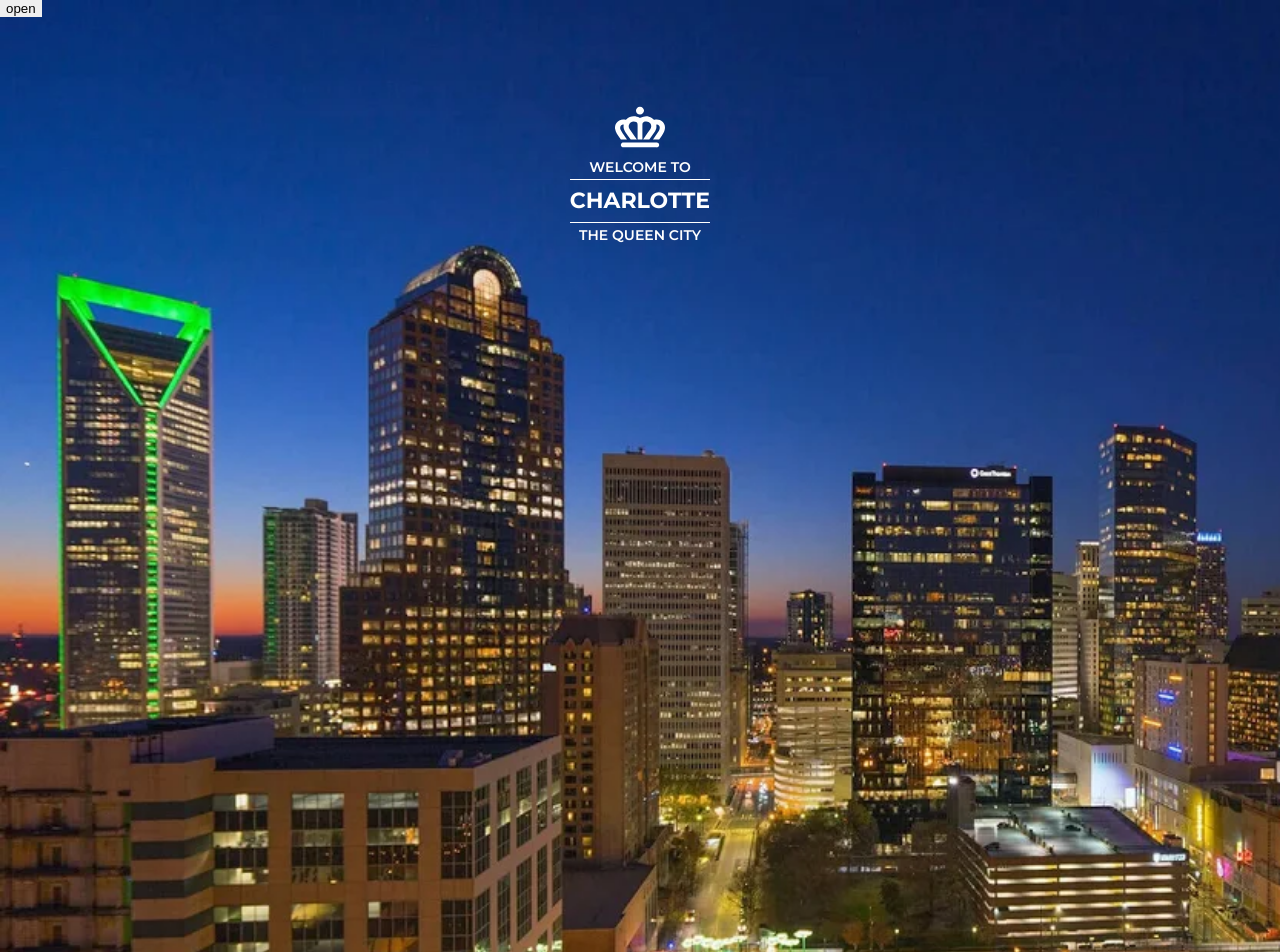
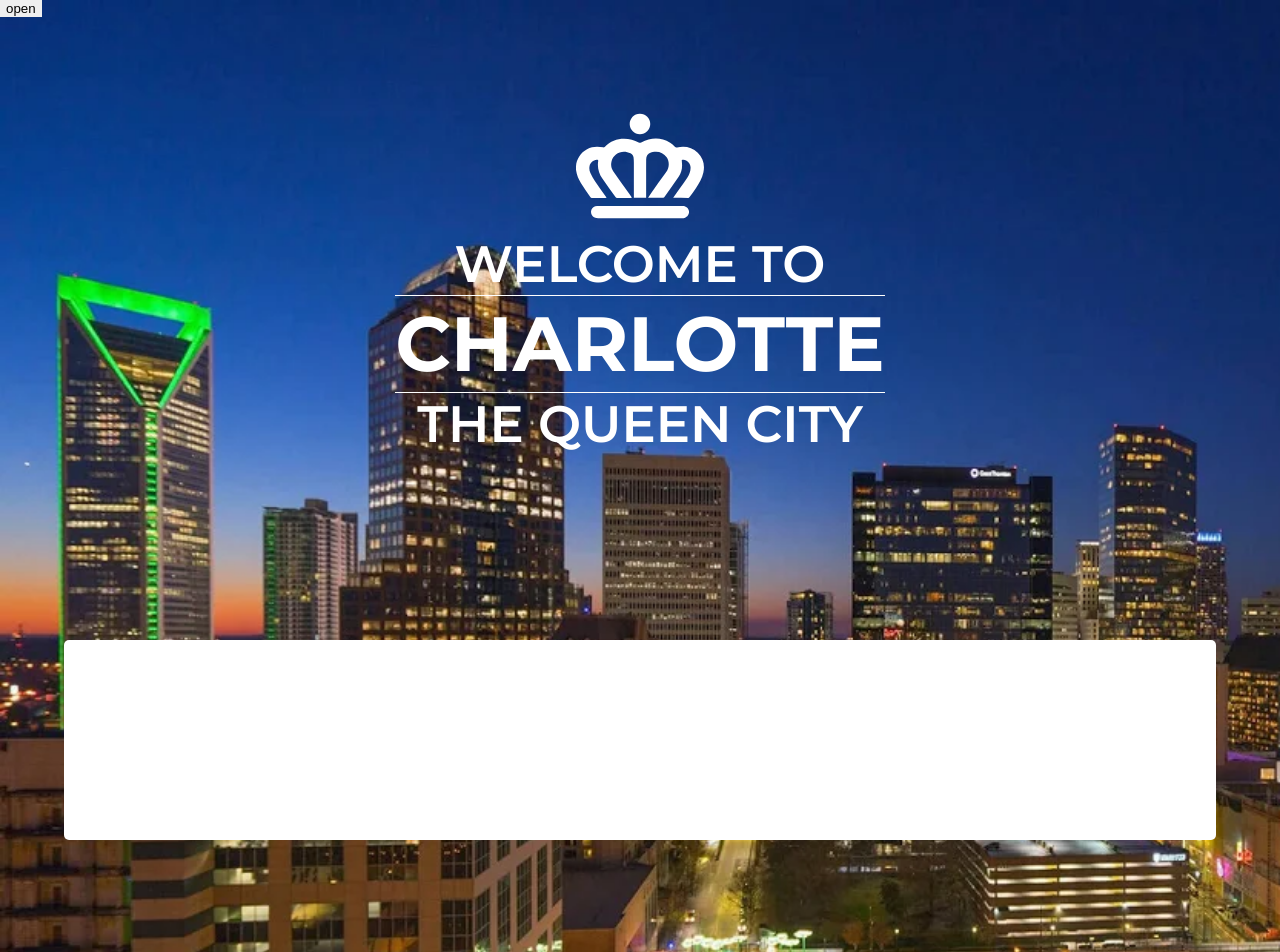
Before and after one commit to mba2/hotels, an Angular app: page / in a window 1280 px wide. Shown: the top 952 px of the page. Built offline with nearby package versions, Linux system fonts and the light colour scheme.

Commit message:
Intial styles for Calendar Component

```diff
--- a/src/app/components/footer/footer.component.scss
+++ b/src/app/components/footer/footer.component.scss
@@ -3,7 +3,7 @@
 footer {
   padding: 15px 10px 0;
   box-shadow: 0px -2px 11px #e6e6e6;
-
+  margin-top: 20vw;
 }
 
 .social-media {
--- a/src/app/components/header/header.component.html
+++ b/src/app/components/header/header.component.html
@@ -16,4 +16,7 @@
       the queen city
     </span>
   </div>
+  <div class="calendar-wrapper">
+
+  </div>
 </header>
--- a/src/app/components/header/header.component.scss
+++ b/src/app/components/header/header.component.scss
@@ -38,8 +38,8 @@ header {
      display: inline-block;
      // padding: 0 20px;
     svg {
-      width: 50px;
-      height: 50px;
+      width: 10vw;
+      height: 10vw;
 
     }
 
@@ -53,7 +53,7 @@ header {
     text-transform: uppercase;
     font-family: 'Montserrat', sans-serif;
     font-weight: 600;
-    font-size: 14px;
+    font-size: 4vw;
 
     /** MODIFIERS */
     &--main {
@@ -61,8 +61,18 @@ header {
       border: 0px solid #fff;
       border-width: 1px 0px;
 
-      font-size: 22px;
+      font-size: 6vw;
       font-weight: bold;
     }
   }
 }
+
+.calendar-wrapper {
+  position: absolute;
+  top: 50vw;
+  width: 90vw;
+  height: 200px;
+
+  border-radius: 5px;
+  background-color: #fff;
+}
```
